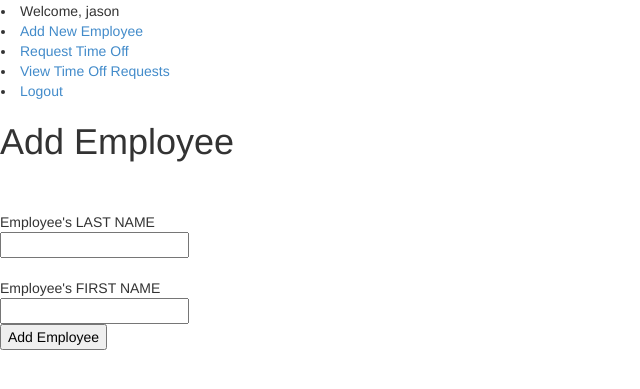
After one commit to jasonmajors/Python-HRIS, a Django app: page /hris/add_employee/ in a window 1280 px wide. The commit adds this page. Shown: the top 389 px of the page, without its empty margins (0-640 px from the left). Run offline with Django 3.2, Linux system fonts and the light colour scheme; a user stored in the database is signed in; parts of the project's set-up code (start-up, migrations or seed data) failed here and were passed over; some libraries are stand-ins or nearby versions.

Commit message:
Employee setup working.

```diff
--- a/hris/hris_system/forms.py
+++ b/hris/hris_system/forms.py
@@ -1,6 +1,6 @@
 from django import forms
 from django.contrib.auth.models import User
-from hris_system.models import TimeOffRequest
+from hris_system.models import TimeOffRequest, Employee
 
 class TimeOffRequestForm(forms.ModelForm):
 	date_start = forms.DateField(help_text="Please enter the beginning date of your time off request (mm/dd/yyyy).")
@@ -10,3 +10,11 @@ class TimeOffRequestForm(forms.ModelForm):
 	class Meta:
 		model = TimeOffRequest
 		fields = ('date_start', 'date_end', 'status')
+
+class EmployeeForm(forms.ModelForm):
+	last_name = forms.CharField(max_length=25, help_text="Employee's LAST NAME")
+	first_name = forms.CharField(max_length=25, help_text="Employee's FIRST NAME")
+
+	class Meta:
+		model = Employee
+		fields = ('last_name', 'first_name')
--- a/hris/hris_system/models.py
+++ b/hris/hris_system/models.py
@@ -8,15 +8,18 @@ class TimeOffRequest(models.Model):
 	user = models.ForeignKey(User)
 	status = models.CharField(max_length=25, default="PENDING")
 
-	# many-to-one relationship between time off requests and employees
-	# employee = models.ForiegnKey(Employee)
 	def __unicode__(self):
 		return self.user.username
 
 # Will build this out later. Adding an employee should create a "User".
 # See: https://docs.djangoproject.com/en/dev/topics/auth/default/#user-objects
 class Employee(models.Model):
-	pass
+	user = models.OneToOneField(User)
+	last_name = models.CharField(max_length=25)
+	first_name = models.CharField(max_length=25)
+
+	def __unicode__(self):
+		return self.user.username
 
 # Will build this out later.
 class Schedule(models.Model):
--- a/hris/hris_system/urls.py
+++ b/hris/hris_system/urls.py
@@ -4,6 +4,8 @@ from hris_system import views
 urlpatterns = patterns('',
 		url(r'^$', views.index, name='index'),
 		url(r'^submit/$', views.submit, name='submit'),
+		url(r'^timeoff/$', views.get_timeoff_requests, name='requests'),
 		url(r'^login/$', views.user_login, name='login'),
 		url(r'^logout/$', views.user_logout, name='logout'),
+		url(r'^add_employee/$', views.add_employee, name='add_employee'),
 		)
--- a/hris/hris_system/views.py
+++ b/hris/hris_system/views.py
@@ -4,7 +4,8 @@ from django.contrib.auth.decorators import login_required
 from django.http import HttpResponse, HttpResponseRedirect
 from django.template import RequestContext
 from django.shortcuts import render_to_response
-from hris_system.forms import TimeOffRequestForm
+from hris_system.forms import TimeOffRequestForm, EmployeeForm
+from hris_system.models import TimeOffRequest
 
 def index(request):
 	context = RequestContext(request)
@@ -71,3 +72,42 @@ def user_logout(request):
 	logout(request)
 
 	return HttpResponseRedirect('/hris/')
+
+@login_required
+def get_timeoff_requests(request):
+	context = RequestContext(request)
+	context_dict = {}
+
+	pending_requests = TimeOffRequest.objects.filter(status="PENDING")
+	approved_requests = TimeOffRequest.objects.filter(status="APPROVED")
+	denied_requests = TimeOffRequest.objects.filter(status="DENIED")
+
+	context_dict['pending_requests'] = pending_requests
+	context_dict['approved_requests'] = approved_requests
+	context_dict['denied_requests'] = denied_requests
+
+	return render_to_response('hris_system/timeoff.html', context_dict, context)
+
+@login_required
+def add_employee(request):
+	context = RequestContext(request)
+	context_dict = {}
+
+	if request.method == "POST":
+		form = EmployeeForm(request.POST)
+
+		if form.is_valid():
+
+			employee = form.save(commit=False)
+			username = employee.first_name + "_" + employee.last_name
+			new_user = User.objects.create_user(username=username, password="password")
+			employee.user = new_user
+			employee.save()
+
+			return index(request)
+		else:
+			print form.errors
+	else:
+		form = EmployeeForm()
+
+	return render_to_response('hris_system/add_employee.html', {'form':form}, context)
--- /dev/null
+++ b/hris/templates/hris_system/add_employee.html
@@ -0,0 +1,23 @@
+{% extends 'hris_system/base.html' %}
+{% block title %}{% endblock %}
+{% block body_block %}
+{% load static %}
+<div>
+	<h1>Add Employee</h1>
+	<br/>
+	<form method="POST" action="/hris/add_employee/">
+		{% csrf_token %}
+		{% for hidden in form.hidden_fields %}
+			{{ hidden }}
+		{% endfor %}
+
+		{% for field in form.visible_fields %}
+			{{ field.errors }} <br/>
+			{{ field.help_text }} <br/>
+			{{ field }} <br/>
+		{% endfor %}
+
+		<input type="submit" name="submit" value="Add Employee" />
+	</form>
+</div>
+{% endblock %}
--- a/hris/templates/hris_system/base.html
+++ b/hris/templates/hris_system/base.html
@@ -13,6 +13,9 @@
     <div class="future navbar">
       {% if user.is_authenticated %}
       <li>Welcome, {{ user.username }}</li>
+      <li><a href="/hris/add_employee">Add New Employee</a></li>
+      <li><a href="/hris/submit">Request Time Off</li>
+      <li><a href="/hris/timeoff">View Time Off Requests</li>
       <li><a href="/hris/logout">Logout</a></li>
       {% else %}
       <li><a href="/hris/login">Login</a></li>
```
Also changed, not shown: hris/templates/hris_system/index.html (+5 -4 lines), hris/templates/hris_system/timeoff.html (added, +30 -0 lines), hris/hris.db, 4 other files.
